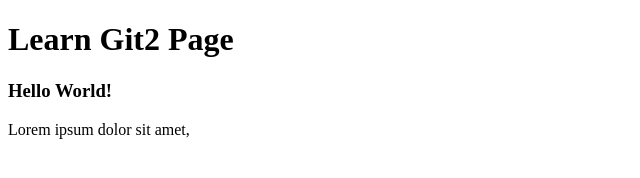
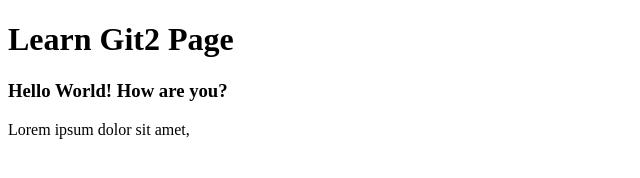
Before and after one commit to DevNorbert/learn-git2, a plain HTML site: page index.html in a window 1280 px wide. Shown: the whole page, without its empty margins (0-640 px from the left). Drawn offline with Linux system fonts and the light colour scheme.

Commit message:
Change H3

```diff
--- a/index.html
+++ b/index.html
@@ -6,7 +6,7 @@
     </head>
     <body>
         <h1>Learn Git2 Page</h1>
-        <h3>Hello World!</h3>
+        <h3>Hello World! How are you?</h3>
         <p>Lorem ipsum dolor sit amet,</p>
     </body>
 </html>
```
